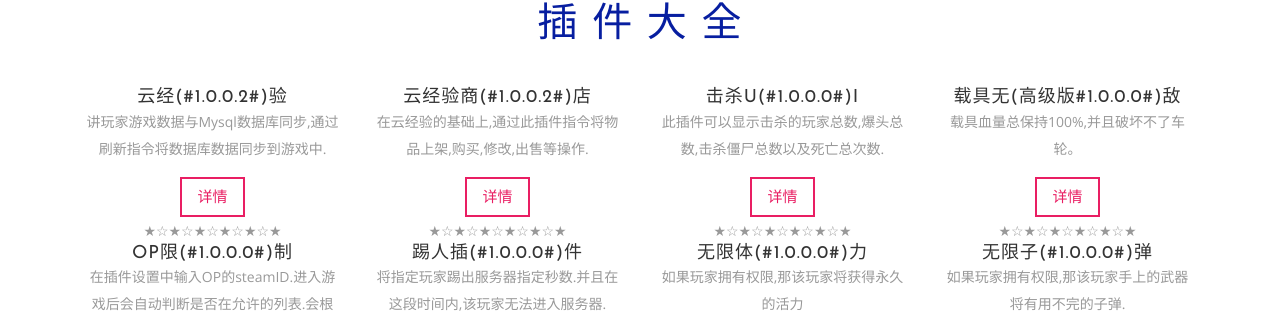
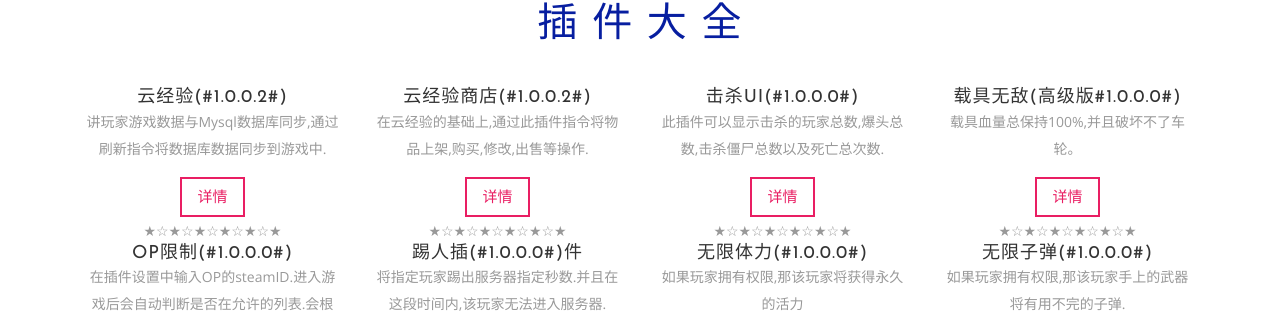
Before and after one commit to Night-Matt/Night-Matt.github.io, a plain HTML site: page plugins.html in a window 1280 px wide. Shown: the part 765-1078 px from the top of the page. Drawn offline with nearby package versions, Linux system fonts and the light colour scheme.

Commit message:
Update plugins.html

```diff
--- a/plugins.html
+++ b/plugins.html
@@ -81,31 +81,31 @@ Smartphone Compatible web template, free webdesigns for Nokia, Samsung, LG, Sony
 	<div class="container">
 		<h3>插 件 大 全</h3>
 		<div class="col-md-3 service-grid-agileits service-grid-agileits-top">
-			<h4>云经(#1.0.0.2#)验</h4>
+			<h4>云经验(#1.0.0.2#)</h4>
 			<p>讲玩家游戏数据与Mysql数据库同步,通过刷新指令将数据库数据同步到游戏中.</p>
 			<a href="plugins.html">详情</a>
 			<p>★☆★☆★☆★☆★☆★</p>
 		</div>
 		<div class="col-md-3 service-grid-agileits service-grid-agileits-top">
-			<h4>云经验商(#1.0.0.2#)店</h4>
+			<h4>云经验商店(#1.0.0.2#)</h4>
 			<p>在云经验的基础上,通过此插件指令将物品上架,购买,修改,出售等操作.</p>
 			<a href="plugins.html">详情</a>
 			<p>★☆★☆★☆★☆★☆★</p>
 		</div>
 		<div class="col-md-3 service-grid-agileits service-grid-agileits-top">
-			<h4>击杀U(#1.0.0.0#)I</h4>
+			<h4>击杀UI(#1.0.0.0#)</h4>
 			<p>此插件可以显示击杀的玩家总数,爆头总数,击杀僵尸总数以及死亡总次数.</p>
 			<a href="plugins.html">详情</a>
 			<p>★☆★☆★☆★☆★☆★</p>
 		</div>
 		<div class="col-md-3 service-grid-agileits service-grid-agileits-top">
-			<h4>载具无(高级版#1.0.0.0#)敌</h4>
+			<h4>载具无敌(高级版#1.0.0.0#)</h4>
 			<p>载具血量总保持100%,并且破坏不了车轮。</p>
 			<a href="plugins.html">详情</a>
 			<p>★☆★☆★☆★☆★☆★</p>
 		</div>
 		<div class="col-md-3 service-grid-agileits service-grid-agileits-top">
-			<h4>OP限(#1.0.0.0#)制</h4>
+			<h4>OP限制(#1.0.0.0#)</h4>
 			<p>在插件设置中输入OP的steamID.进入游戏后会自动判断是否在允许的列表.会根据这个设置列表对OP进行删增.</p>
 			<a href="plugins.html">详情</a>
 			<p>★☆★☆★☆★☆★☆★</p>
@@ -117,13 +117,13 @@ Smartphone Compatible web template, free webdesigns for Nokia, Samsung, LG, Sony
 			<p>★☆★☆★☆★☆★☆★</p>
 		</div>
 		<div class="col-md-3 service-grid-agileits service-grid-agileits-top">
-			<h4>无限体(#1.0.0.0#)力</h4>
+			<h4>无限体力(#1.0.0.0#)</h4>
 			<p>如果玩家拥有权限,那该玩家将获得永久的活力—————————————————</p>
 			<a href="plugins.html">详情</a>
 			<p>★☆★☆★☆★☆★☆★</p>
 		</div>
 		<div class="col-md-3 service-grid-agileits service-grid-agileits-top">
-			<h4>无限子(#1.0.0.0#)弹</h4>
+			<h4>无限子弹(#1.0.0.0#)</h4>
 			<p>如果玩家拥有权限,那该玩家手上的武器将有用不完的子弹.—————————————————</p>
 			<a href="plugins.html">详情</a>
 			<p>★☆★☆★☆★☆★☆★</p>
```
